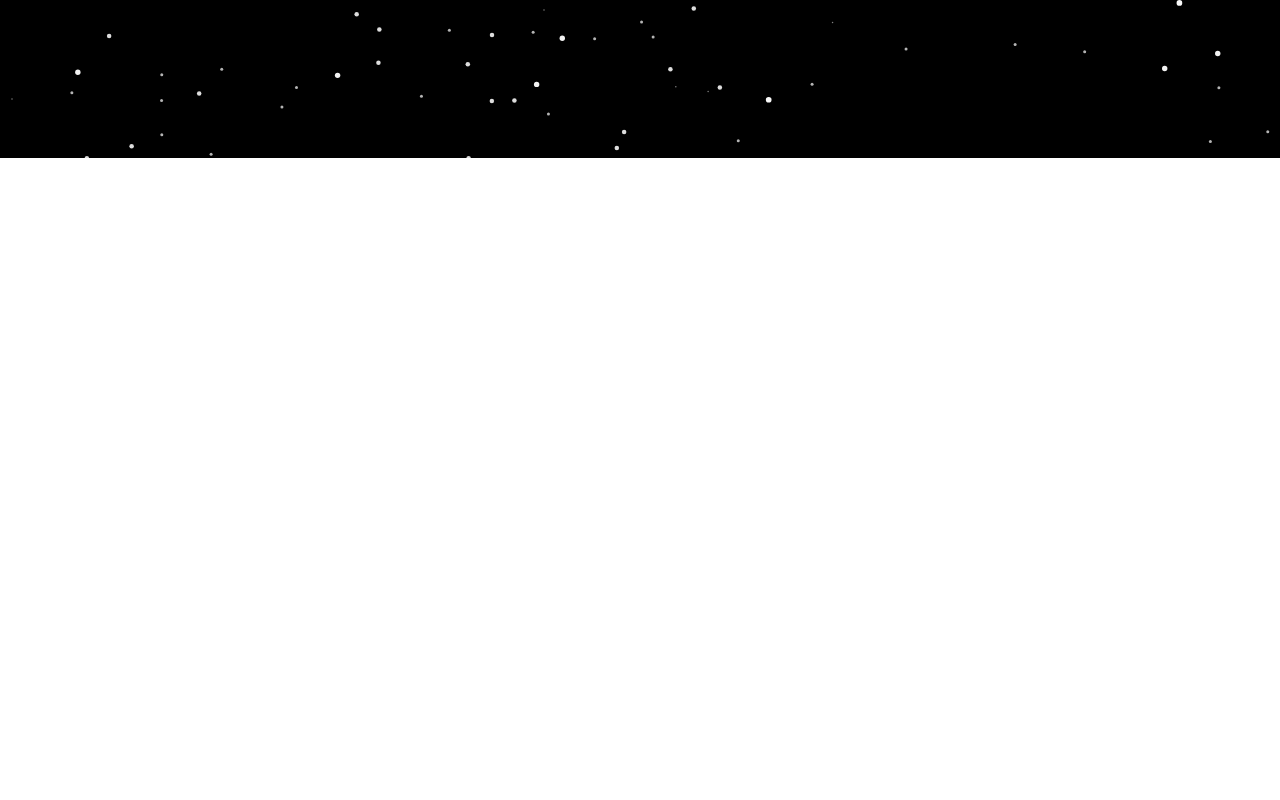
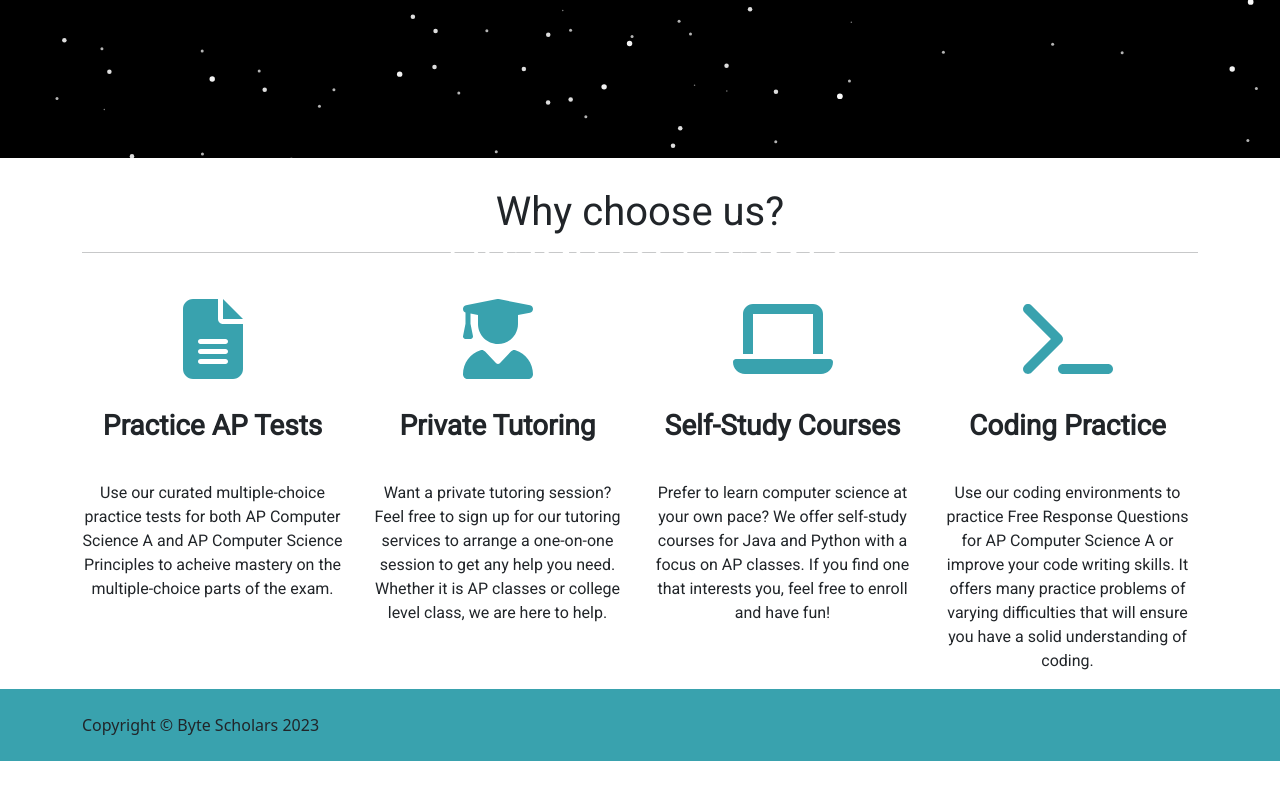
Before and after one commit to the-jaluxe/byte-scholars, a React (Create React App) app: page / in a window 1280 px wide. Shown: the part 538-1338 px from the top of the page. Before the commit the page ends 800 px from the top, so only its background shows below. Built offline with nearby package versions, Linux system fonts and the light colour scheme.

Commit message:
Added description of services

```diff
--- a/package.json
+++ b/package.json
@@ -3,12 +3,17 @@
   "version": "0.1.0",
   "private": true,
   "dependencies": {
+    "@fortawesome/fontawesome-svg-core": "^6.4.0",
+    "@fortawesome/free-regular-svg-icons": "^6.4.0",
+    "@fortawesome/free-solid-svg-icons": "^6.4.0",
+    "@fortawesome/react-fontawesome": "^0.2.0",
     "@testing-library/jest-dom": "^5.16.5",
     "@testing-library/react": "^13.4.0",
     "@testing-library/user-event": "^13.5.0",
     "bootstrap": "^5.2.3",
     "react": "^18.2.0",
     "react-dom": "^18.2.0",
+    "react-icons": "^4.8.0",
     "react-particles": "^2.9.3",
     "react-router-dom": "^6.11.1",
     "react-scripts": "5.0.1",
--- a/src/components/AnimatedBg.js
+++ b/src/components/AnimatedBg.js
@@ -642,6 +642,7 @@ function AnimatedBg() {
   };
 
   return (
+    <div>
       <div class='container-particle'>
         <Particles
           id='tsparticles'
@@ -649,6 +650,9 @@ function AnimatedBg() {
           options={options}
           loaded={particlesLoaded}
         />
+        <div class='particle-text'>Welcome to Byte Scholars</div>
+        <div class='particle-subtext'>Ready to Learn?</div>
+      </div>
     </div>
   );
 }
--- /dev/null
+++ b/src/components/Footer.js
@@ -0,0 +1,16 @@
+function Footer(args) {
+  return (
+    <footer class='footer py-4'>
+      <div class='container'>
+        <div class='row align-items-center'>
+          <div class='col-lg-4 text-lg-start'>
+            Copyright &copy; Byte Scholars 2023
+          </div>
+          <div class='col-lg-4 my-3 my-lg-0'></div>
+        </div>
+      </div>
+    </footer>
+  );
+}
+
+export default Footer;
--- a/src/components/NavBar.js
+++ b/src/components/NavBar.js
@@ -22,7 +22,7 @@ function NavBar(args) {
 
   return (
     <div>
-      <Navbar className='navbar navbar-expand-sm'>
+      <Navbar className='navbar navbar-expand-sm nav-color'>
         <NavbarBrand href='/'>Byte Scholars</NavbarBrand>
         <NavbarToggler onClick={toggle} />
         <Collapse isOpen={isOpen} navbar>
--- a/src/index.css
+++ b/src/index.css
@@ -1,4 +1,5 @@
 @import url('https://fonts.googleapis.com/css?family=Montserrat');
+@import url('https://fonts.googleapis.com/css?family=Roboto');
 
 body {
   margin: 0;
@@ -14,13 +15,6 @@ code {
     monospace;
 }
 
-.img-text {
-  padding-top: 150px;
-  color: white;
-  font-size: 60px;
-  font-family: 'Montserrat';
-  font-weight: bolder;
-}
 
 .img-subtext {
   padding-top: 100px;
@@ -38,3 +32,53 @@ code {
   height: 80vh;
   width: 100vw;
 }
+
+.nav-color {
+  background-color: #39A2AE;
+}
+
+.particle-text {
+  position: absolute;
+  width: 100%;
+  height: 100%;
+  top: 300px;
+  left: 0;
+  z-index: 1;
+  color: white;
+  font-size: 60px;
+  font-family: 'Montserrat';
+  font-weight: bolder;
+}
+
+.particle-subtext {
+  position: absolute;
+  width: 100%;
+  height: 100%;
+  top: 700px;
+  left: 0;
+  z-index: 1;
+  color: white;
+  font-size: 50px;
+  font-family: 'Montserrat';
+  font-style: italic;
+}
+
+.home-text {
+  font-family: 'Roboto';
+  padding-top: 30px;
+}
+
+.icon-text-title {
+  font-family: 'Roboto';
+  padding-top: 30px;
+  font-weight: bold;
+}
+
+.icon-text {
+  font-family: 'Roboto';
+  padding-top: 30px;
+}
+
+.footer {
+  background-color: #39A2AE;
+}
--- a/src/pages/Home.js
+++ b/src/pages/Home.js
@@ -1,12 +1,86 @@
 import 'bootstrap/dist/css/bootstrap.min.css';
 import NavBar from '../components/NavBar';
 import AnimatedBg from '../components/AnimatedBg';
+import Footer from '../components/Footer';
+import React, { useState } from 'react';
+import { Container, Row, Col } from 'reactstrap';
+import {
+  faFileLines,
+  faUserGraduate,
+  faTerminal,
+  faLaptop,
+} from '@fortawesome/free-solid-svg-icons';
+import { FontAwesomeIcon } from '@fortawesome/react-fontawesome';
 
 function Home(args) {
   return (
     <div>
       <NavBar />
       <AnimatedBg />
+      <div class='container'>
+        <h1 class='home-text'>Why choose us?</h1>
+        <hr />
+      </div>
+      <div class='container'>
+        <div class='row'>
+          <div class='col-sm-3 home-text'>
+            <FontAwesomeIcon
+              icon={faFileLines}
+              size='5x'
+              style={{ color: '#39A2AE' }}
+            />
+            <h3 class='icon-text-title'>Practice AP Tests</h3>
+            <p class='icon-text'>
+              Use our curated multiple-choice practice tests for both AP
+              Computer Science A and AP Computer Science Principles to acheive
+              mastery on the multiple-choice parts of the exam.
+            </p>
+          </div>
+          <div class='col-sm-3 home-text'>
+            <FontAwesomeIcon
+              icon={faUserGraduate}
+              size='5x'
+              style={{ color: '#39A2AE' }}
+            />
+            <h3 class='icon-text-title'>Private Tutoring</h3>
+            <p class='icon-text'>
+              Want a private tutoring session? Feel free to sign up for our
+              tutoring services to arrange a one-on-one session to get any help
+              you need. Whether it is AP classes or college level class, we are
+              here to help.
+            </p>
+          </div>
+          <div class='col-sm-3 home-text'>
+            <FontAwesomeIcon
+              icon={faLaptop}
+              size='5x'
+              style={{ color: '#39A2AE' }}
+            />
+            <h3 class='icon-text-title'>Self-Study Courses</h3>
+            <p class='icon-text'>
+              Prefer to learn computer science at your own pace? We offer
+              self-study courses for Java and Python with a focus on AP classes.
+              If you find one that interests you, feel free to enroll and have
+              fun!
+            </p>
+          </div>
+          <div class='col-sm-3 home-text'>
+            <FontAwesomeIcon
+              icon={faTerminal}
+              size='5x'
+              style={{ color: '#39A2AE' }}
+            />
+            <h3 class='icon-text-title'>Coding Practice</h3>
+            <p class='icon-text'>
+              Use our coding environments to practice Free Response Questions
+              for AP Computer Science A or improve your code writing skills. It
+              offers many practice problems of varying difficulties that will
+              ensure you have a solid understanding of coding.
+            </p>
+          </div>
+        </div>
+      </div>
+      <Footer />
     </div>
   );
 }
```
Also changed, not shown: 1 other file (tests, documents, lock files or other folders). Lines whose indentation alone changed are shown as unchanged.
